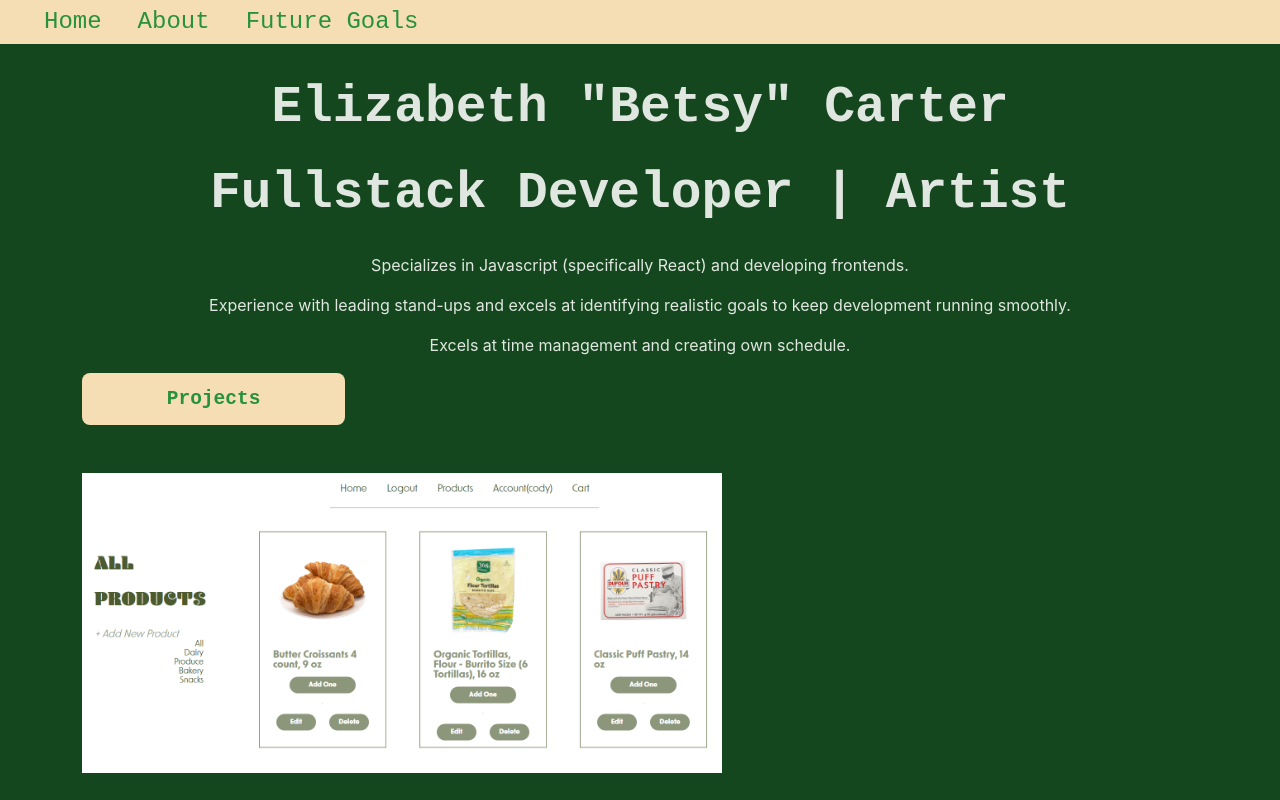
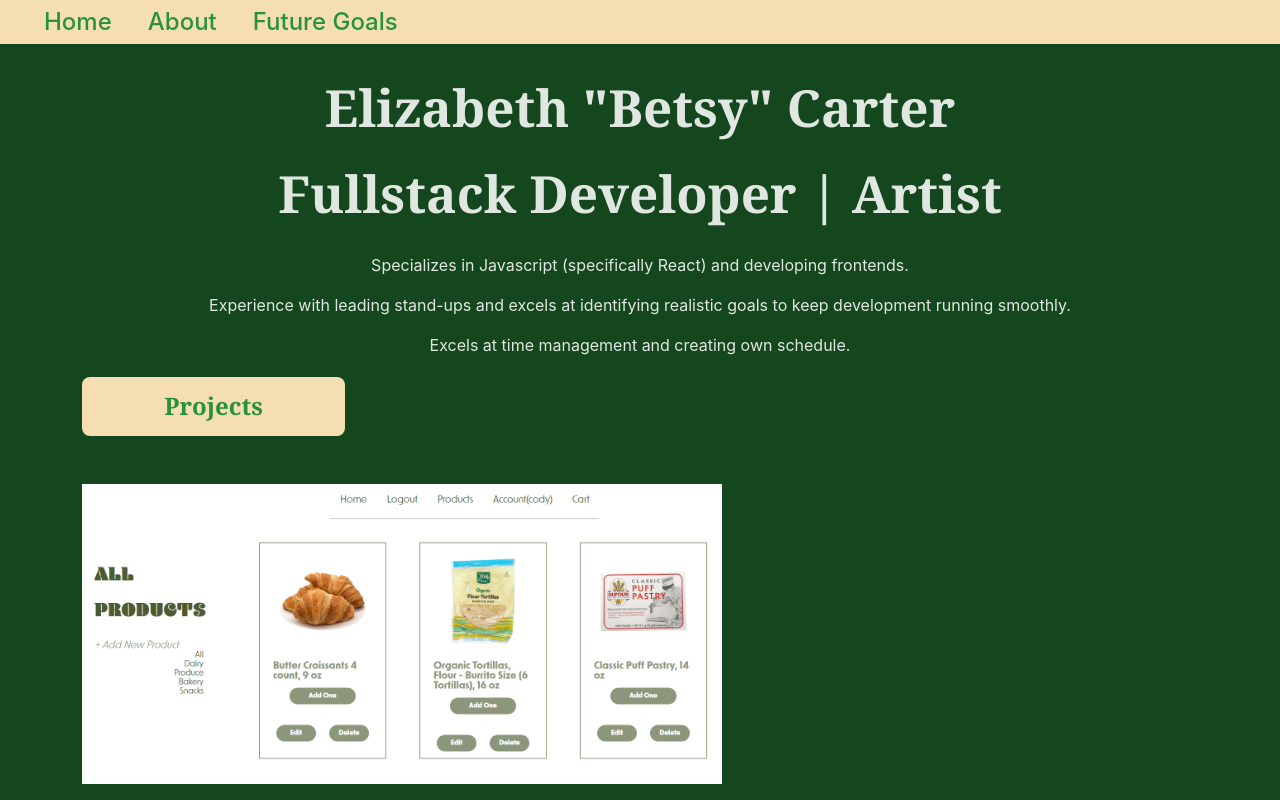
Before and after one commit to betsymariecarter/betsy-coding-portfolio, a JavaScript app: page / in a window 1280 px wide. Shown: the top 800 px of the page. Built offline with nearby package versions, Linux system fonts and the light colour scheme; the HTML template or start-up script is replaced by a standard one.

Commit message:
more styling fixes

```diff
--- a/public/index.html
+++ b/public/index.html
@@ -9,7 +9,6 @@
       name="description"
       content="Web site created using create-react-app"
     />
-    <link rel="apple-touch-icon" href="%PUBLIC_URL%/logo192.png" />
     <!--
       manifest.json provides metadata used when your web app is installed on a
       user's mobile device or desktop. See https://developers.google.com/web/fundamentals/web-app-manifest/
--- a/src/index.css
+++ b/src/index.css
@@ -37,11 +37,11 @@ body {
 h1 {
   font-size: 3.2em;
   line-height: 1;
-  font-family: 'Abril Fatface', serif;
+  font-family: 'Abril Fatface', Georgia;
 }
 
 h2 {
-  font-family: monospace;
+  font-family: 'Abril Fatface', Georgia;
   color:#28913e;
   background-color: wheat;
   max-width: 15rem;
@@ -76,8 +76,6 @@ ul{
 
 .navLinks {
   list-style-type:none;
-  /* gap: 3rem; */
-  /* border-radius: 0.5rem; */
   background-color: wheat;
   overflow: hidden;
   position: fixed;
@@ -91,7 +89,6 @@ ul{
   float: left;
   display: block;
   color:#28913e;
-  font-family: monospace;
   padding: 0.25rem;
   padding-right:2rem;
   font-size: 1.5rem;
@@ -104,7 +101,6 @@ form {
   text-align: justify;
   font-size: 1.2rem;
   font-weight: bold;
-  font-family: monospace;
   max-width: 50rem;
 }
 
@@ -155,10 +151,6 @@ h3 {
   justify-content: center;
 }
 
-.navHeader h1 {
-  font-family: 'Abril Fatface', monospace;
-}
-
 .future {
   text-align: justify;
   max-width: 60rem;
@@ -200,5 +192,4 @@ color: #dfe6a8;
   .website img {
     width: 100%;
   }
-
 }
```
Also changed, not shown: public/manifest.json.
